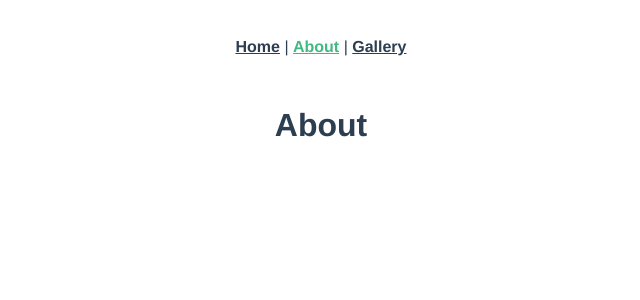
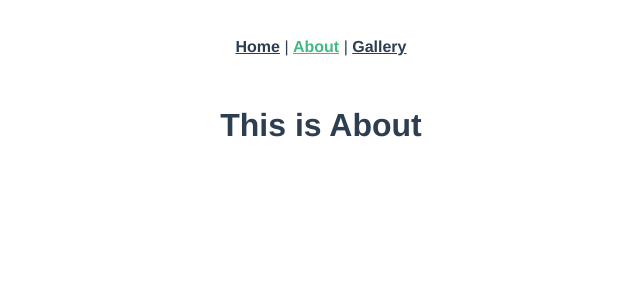
Before and after one commit to SandraPetrusevska/H4H, a Vue app: page /about in a window 1280 px wide. Shown: the top 300 px of the page, without its empty margins (319-959 px from the left). Built offline with nearby package versions, Linux system fonts and the light colour scheme.

Commit message:
changed AboutView

```diff
--- a/src/views/AboutView.vue
+++ b/src/views/AboutView.vue
@@ -1,5 +1,5 @@
 <template>
   <div class="about">
-    <h1>About</h1>
+    <h1>This is About</h1>
   </div>
 </template>
```
